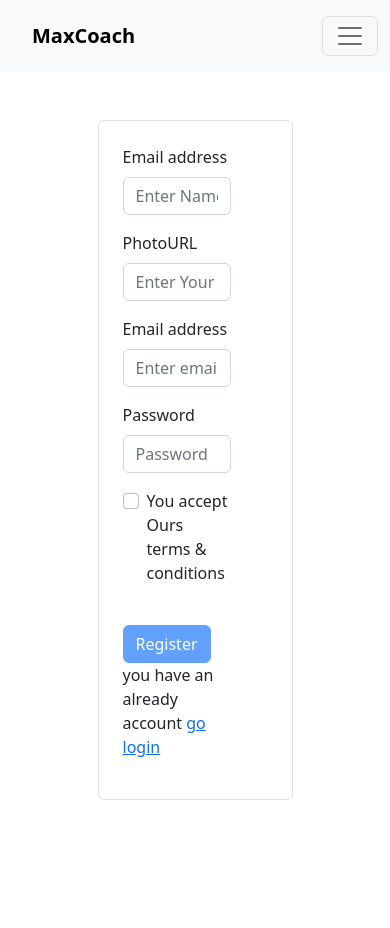
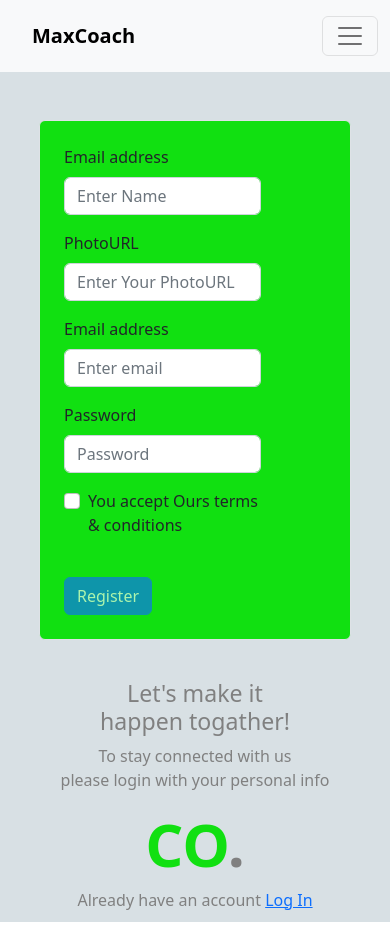
Before and after one commit to BappySheikh1/learning-website, a React (Create React App) app: page /register in a window 390 px wide. Before the commit the page ends 844 px from the top, so only its background shows below. Built offline with nearby package versions, Linux system fonts and the light colour scheme; no server answers.

Commit message:
register page css add

```diff
--- a/src/Pages/Login/Login.css
+++ b/src/Pages/Login/Login.css
@@ -0,0 +1,39 @@
+ .register-main{
+    display: flex;
+    justify-content: space-around;
+    align-items: center;
+    background-color: rgb(216, 224, 228);
+    height: 850px;
+ }
+ #register-container{
+    width: 40%;
+    background-color:  rgb(17, 224, 17);
+
+ }
+ .details-content h3 {
+  color: gray;
+ }
+ .details-content h1{
+    font-size: 60px;
+    color: rgb(17, 224, 17);
+    font-weight: bolder;
+ }
+ .items{
+    color: gray;
+    font-size: 60px;
+ }
+ .details-content p{
+    color: gray;
+ }
+ @media screen and (max-width:700px) {
+    .register-main{
+        display: flex;
+        flex-direction: column;
+        width: 100%;
+    }
+    #register-container{
+        width: 80%;
+        background-color:  rgb(17, 224, 17);
+        margin-bottom: 40px;
+     }
+ }
--- a/src/Pages/Login/Login.js
+++ b/src/Pages/Login/Login.js
@@ -6,6 +6,7 @@ import { Link, useLocation, useNavigate  } from 'react-router-dom';
 import { AuthContext } from '../../Contexts/AuthProvider';
 import {  FaGithub,FaGoogle } from 'react-icons/fa';
 import { useState } from 'react';
+import './Login.css'
 
 
 const Login = () => {
@@ -59,7 +60,7 @@ const Login = () => {
 
     return (
       <div>
-        <div className='w-50 border p-4 mx-auto mt-5 rounded'>
+        <div className='w-50 border bg-info p-4 mx-auto mt-5 rounded'>
              <Form onSubmit={handleSubmit} className='w-75'>
       <Form.Group className="mb-3" controlId="formBasicEmail">
         <Form.Label>Email address</Form.Label>
@@ -74,7 +75,7 @@ const Login = () => {
       <Button  variant="primary" type="submit">
         Log In
       </Button>
-      <p>You have no account <Link to='/register'>Please Register</Link> </p>
+      <p className='text-dark'>You have no account <Link to='/register'>Please Register</Link> </p>
     </Form>
         </div>
        <div className='text-center my-4'>
--- a/src/Pages/Register/Register.js
+++ b/src/Pages/Register/Register.js
@@ -48,7 +48,8 @@ const Register = () => {
      }
 
     return (
-        <div  className='w-50 border p-4 mx-auto mt-5 rounded'>
+      <div className='register-main '>
+        <div id='register-container'  className=' border p-4  mt-5 rounded'>
             <Form onSubmit={handleSubmit} className='w-75'>
       <Form.Group className="mb-3" controlId="formBasicName">
         <Form.Label>Email address</Form.Label>
@@ -81,8 +82,20 @@ const Register = () => {
            <Button variant="primary" type="submit" disabled={!accepted}>
             Register
           </Button>
-          <p>you have an already account <Link to='/login'>go login </Link></p>
          </Form>
+        </div>
+        {/* detail side */}
+        <div className='details-content text-center'>
+          <h3>Let's make it <br />
+          happen togather!
+          </h3>
+          <p>To stay connected with us <br />
+            please login with your personal info
+          </p>
+          <h1>CO<span className='items'>.</span></h1>
+          <p>Already have an  account <Link to='/login'>Log In </Link></p>
+        </div>
+
         </div>
     );
 };
--- a/src/Pages/SummaryCard/SummaryCard.js
+++ b/src/Pages/SummaryCard/SummaryCard.js
@@ -10,7 +10,7 @@ const SummaryCard = ({ct}) => {
     const {title,description,image,id,author,rating}=ct
     return (
         <div>
-            <Card style={{width:'70%'}} className="mx-auto my-4">
+            <Card id='cartSummaryDetails' className="mx-auto my-4 ">
       <Card.Header className='d-flex justify-content-between align-items-center'>
         <div className='d-flex align-items-center'>
           <div>
--- a/src/Shared/LeftSideNav/LeftSideNav.css
+++ b/src/Shared/LeftSideNav/LeftSideNav.css
@@ -1,3 +1,6 @@
+#cartSummaryDetails{
+    width: 70%;
+}
 
 @media screen and (max-width:992px) {
     .category-item{
@@ -5,4 +8,9 @@
         grid-template-columns: repeat(2,1fr);
 
     }
+    #cartSummaryDetails{
+        width: 100%;
+
+    }
+
 }
```
